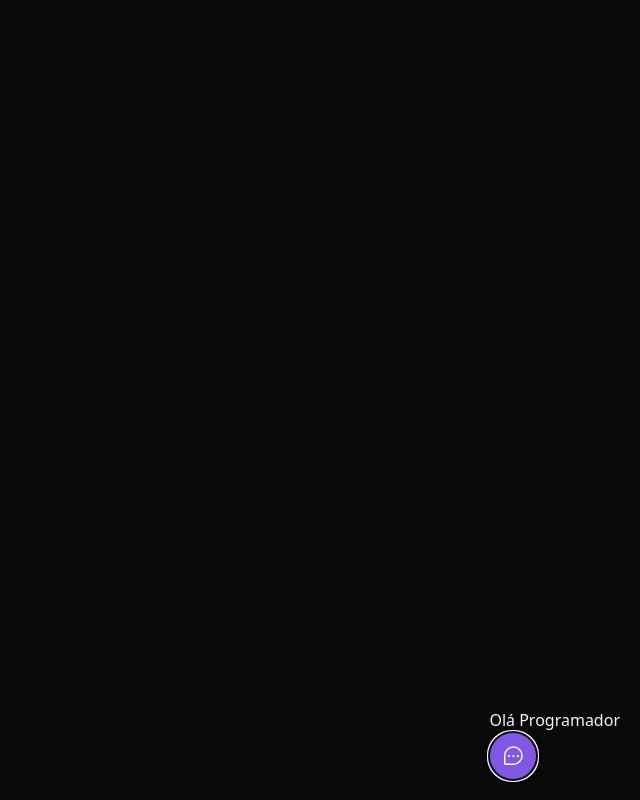
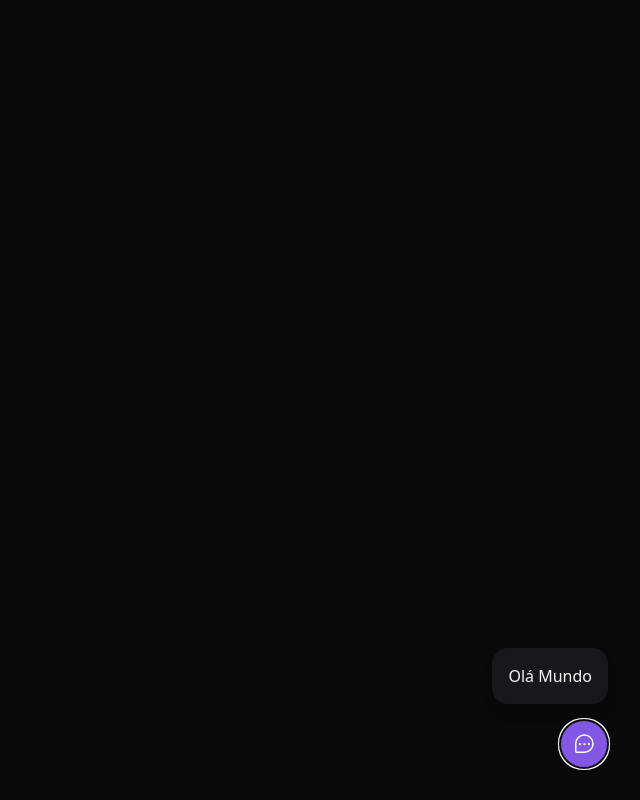
Before and after one commit to vitorjobs/rocket_NlwWidget, a React (Vite) app in the folder web/: page / in a window 1280 px wide. Both pictures are taken after a click on the button "Feedback". Shown: the whole page, without its empty margins (640-1280 px from the left). Built offline with nearby package versions, Linux system fonts and the light colour scheme.

Commit message:
style: style to Widget Form and Widget

```diff
--- a/web/src/components/Widget.tsx
+++ b/web/src/components/Widget.tsx
@@ -1,6 +1,7 @@
 import {ChatTeardropDots} from 'phosphor-react'
 import { Popover } from '@headlessui/react'
 import { useState } from 'react'
+import { WidgetForm } from './WidgetForm'
 
 export function Widget () {
 
@@ -11,8 +12,10 @@
   // }
 
   return (
-    <Popover className='absolute bottom-5 right-5'>
-      <Popover.Panel>Olá Programador</Popover.Panel>
+    <Popover className='absolute bottom-4 right-4 md:bottom-8 md:right-8 flex flex-col items-end'>
+      <Popover.Panel>
+        <WidgetForm/>
+      </Popover.Panel>
       <Popover.Button className='bg-brand-500 rounded-full px-3 h-12 text-white flex items-center group'>
         <ChatTeardropDots className='w-6 h-6'/>
         <span className='max-w-0 overflow-hidden group-hover:max-w-xs transition-all duration-500'>
--- /dev/null
+++ b/web/src/components/WidgetForm.tsx
@@ -0,0 +1,7 @@
+export function WidgetForm(){
+  return (
+    <div className="bg-zinc-900 p-4 relative rounded-2xl mb-4 flex flex-col items-center shadow-lg w-[calc(100vw-2rem)] md:w-auto ">
+      Olá Mundo
+    </div>
+  )
+}
```
